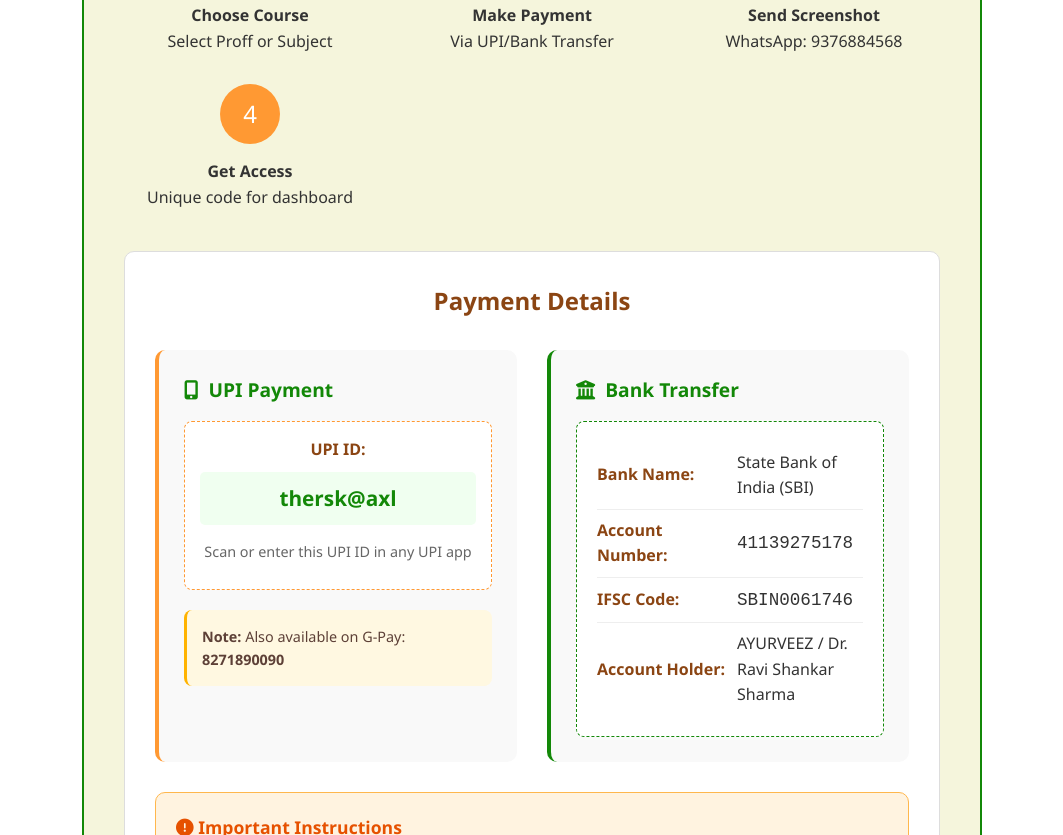
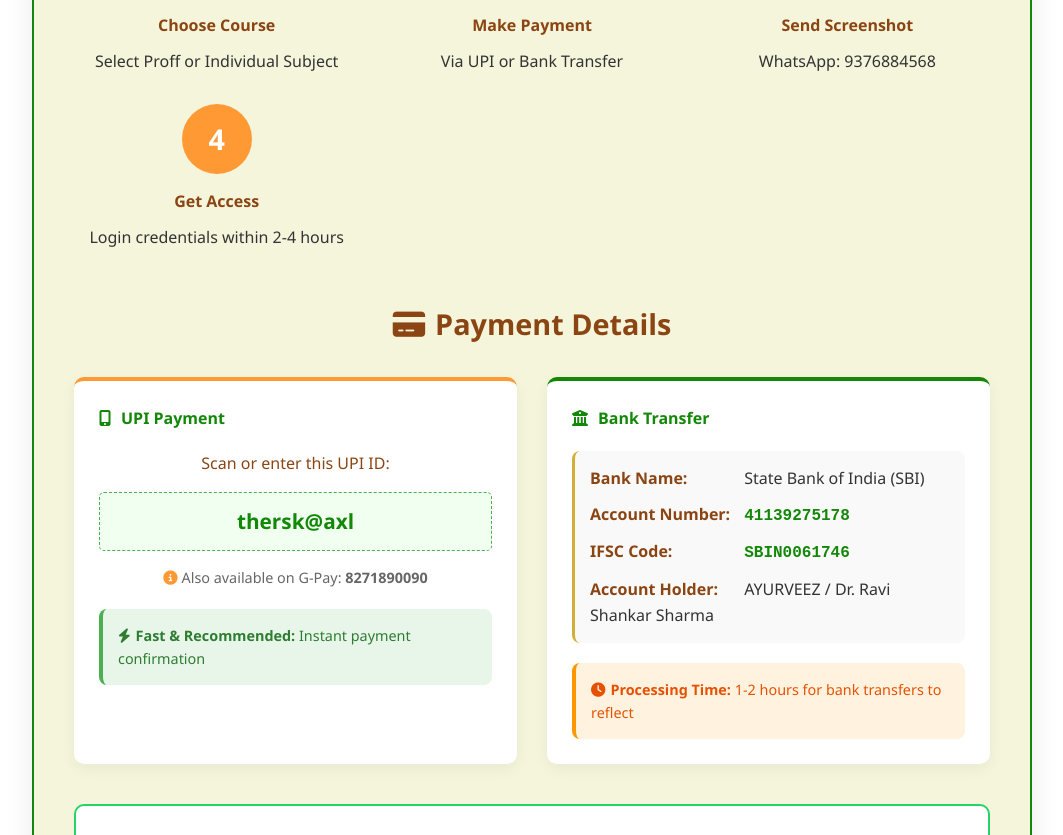
Before and after one commit to rk867000/ayurveez_bams, a plain HTML site: page index.html in a window 1280 px wide. Shown: the part 3579-4414 px from the top of the page, without its empty margins (108-1171 px from the left). Drawn offline with Linux system fonts and the light colour scheme.

Commit message:
Update index.html

```diff
--- a/index.html
+++ b/index.html
@@ -353,6 +353,52 @@
             color: white;
         }
 
+        /* Payment Details Styles */
+        .payment-methods {
+            display: grid;
+            grid-template-columns: repeat(auto-fit, minmax(300px, 1fr));
+            gap: 30px;
+            margin: 30px 0;
+        }
+
+        .payment-method-card {
+            background: white;
+            padding: 25px;
+            border-radius: 10px;
+            box-shadow: 0 5px 15px rgba(0,0,0,0.05);
+            border-top: 4px solid var(--ayur-saffron);
+        }
+
+        .payment-method-card.bank {
+            border-top-color: var(--ayur-green);
+        }
+
+        .payment-detail {
+            background: #f9f9f9;
+            padding: 15px;
+            border-radius: 8px;
+            margin-top: 15px;
+            border-left: 3px solid var(--ayur-gold);
+        }
+
+        .payment-detail strong {
+            color: var(--ayur-brown);
+            display: inline-block;
+            min-width: 150px;
+        }
+
+        .upi-id {
+            font-size: 1.3rem;
+            font-weight: bold;
+            color: var(--ayur-green);
+            background: #f0fff0;
+            padding: 12px;
+            border-radius: 5px;
+            text-align: center;
+            margin: 15px 0;
+            border: 1px dashed #4CAF50;
+        }
+
         /* UPDATED FOOTER LAYOUT */
         .footer {
             background: var(--ayur-brown);
@@ -808,6 +854,11 @@
                 grid-template-columns: 1fr;
                 gap: 20px;
                 margin-top: 20px;
+            }
+
+            /* Payment methods mobile */
+            .payment-methods {
+                grid-template-columns: 1fr;
             }
 
             /* UPDATED MOBILE FOOTER - Quick Links and Contact Us side by side */
@@ -1157,123 +1208,146 @@
         </div>
     </section>
 
-      <!-- Payment Process -->
+    <!-- UPDATED: How to Enroll Section with Payment Details -->
     <section style="padding: 60px 5%; background: white;">
         <div class="section-title">How to Enroll</div>
-        <div style="max-width: 900px; margin: 0 auto; background: var(--ayur-cream); padding: 40px; border-radius: 15px; border: 2px solid var(--ayur-green);">
-            <div style="display: grid; grid-template-columns: repeat(auto-fit, minmax(200px, 1fr)); gap: 30px; text-align: center;">
+        <div style="max-width: 1000px; margin: 0 auto; background: var(--ayur-cream); padding: 40px; border-radius: 15px; border: 2px solid var(--ayur-green); box-shadow: 0 10px 30px rgba(0,0,0,0.08);">
+
+            <!-- Enrollment Steps -->
+            <div style="display: grid; grid-template-columns: repeat(auto-fit, minmax(220px, 1fr)); gap: 30px; text-align: center; margin-bottom: 50px;">
                 <div>
-                    <div style="width: 60px; height: 60px; background: var(--ayur-saffron); color: white; border-radius: 50%; display: flex; align-items: center; justify-content: center; font-size: 1.5rem; margin: 0 auto 15px;">1</div>
-                    <h4>Choose Course</h4>
-                    <p>Select Proff or Subject</p>
+                    <div style="width: 70px; height: 70px; background: var(--ayur-saffron); color: white; border-radius: 50%; display: flex; align-items: center; justify-content: center; font-size: 1.8rem; margin: 0 auto 15px; font-weight: bold;">1</div>
+                    <h4 style="color: var(--ayur-brown); margin-bottom: 10px;">Choose Course</h4>
+                    <p>Select Proff or Individual Subject</p>
                 </div>
                 <div>
-                    <div style="width: 60px; height: 60px; background: var(--ayur-saffron); color: white; border-radius: 50%; display: flex; align-items: center; justify-content: center; font-size: 1.5rem; margin: 0 auto 15px;">2</div>
-                    <h4>Make Payment</h4>
-                    <p>Via UPI/Bank Transfer</p>
+                    <div style="width: 70px; height: 70px; background: var(--ayur-saffron); color: white; border-radius: 50%; display: flex; align-items: center; justify-content: center; font-size: 1.8rem; margin: 0 auto 15px; font-weight: bold;">2</div>
+                    <h4 style="color: var(--ayur-brown); margin-bottom: 10px;">Make Payment</h4>
+                    <p>Via UPI or Bank Transfer</p>
                 </div>
                 <div>
-                    <div style="width: 60px; height: 60px; background: var(--ayur-saffron); color: white; border-radius: 50%; display: flex; align-items: center; justify-content: center; font-size: 1.5rem; margin: 0 auto 15px;">3</div>
-                    <h4>Send Screenshot</h4>
+                    <div style="width: 70px; height: 70px; background: var(--ayur-saffron); color: white; border-radius: 50%; display: flex; align-items: center; justify-content: center; font-size: 1.8rem; margin: 0 auto 15px; font-weight: bold;">3</div>
+                    <h4 style="color: var(--ayur-brown); margin-bottom: 10px;">Send Screenshot</h4>
                     <p>WhatsApp: 9376884568</p>
                 </div>
                 <div>
-                    <div style="width: 60px; height: 60px; background: var(--ayur-saffron); color: white; border-radius: 50%; display: flex; align-items: center; justify-content: center; font-size: 1.5rem; margin: 0 auto 15px;">4</div>
-                    <h4>Get Access</h4>
-                    <p>Unique code for dashboard</p>
-                </div>
-            </div>
-
-            <!-- Payment Details Section -->
-            <div style="margin-top: 40px; padding: 30px; background: white; border-radius: 10px; border: 1px solid #ddd;">
-                <h4 style="text-align: center; color: var(--ayur-brown); margin-bottom: 30px; font-size: 1.5rem;">Payment Details</h4>
-
-                <div style="display: grid; grid-template-columns: repeat(auto-fit, minmax(300px, 1fr)); gap: 30px;">
+                    <div style="width: 70px; height: 70px; background: var(--ayur-saffron); color: white; border-radius: 50%; display: flex; align-items: center; justify-content: center; font-size: 1.8rem; margin: 0 auto 15px; font-weight: bold;">4</div>
+                    <h4 style="color: var(--ayur-brown); margin-bottom: 10px;">Get Access</h4>
+                    <p>Login credentials within 2-4 hours</p>
+                </div>
+            </div>
+
+            <!-- Payment Details -->
+            <div style="margin-bottom: 40px;">
+                <h3 style="text-align: center; color: var(--ayur-brown); margin-bottom: 30px; font-size: 1.8rem;">
+                    <i class="fas fa-credit-card" style="margin-right: 10px;"></i>Payment Details
+                </h3>
+
+                <div class="payment-methods">
                     <!-- UPI Payment -->
-                    <div style="background: #f9f9f9; padding: 25px; border-radius: 10px; border-left: 4px solid var(--ayur-saffron);">
-                        <h5 style="color: var(--ayur-green); margin-bottom: 15px; font-size: 1.2rem;">
-                            <i class="fas fa-mobile-alt" style="margin-right: 10px;"></i>UPI Payment
-                        </h5>
-                        <div style="background: white; padding: 15px; border-radius: 8px; margin-top: 15px; text-align: center; border: 1px dashed var(--ayur-saffron);">
-                            <p style="margin-bottom: 10px; font-weight: 600; color: var(--ayur-brown);">UPI ID:</p>
-                            <div style="font-size: 1.3rem; font-weight: bold; color: var(--ayur-green); padding: 10px; background: #f0fff0; border-radius: 5px; margin-bottom: 15px;">
-                                thersk@axl
-                            </div>
-                            <p style="font-size: 0.9rem; color: #666; margin-bottom: 10px;">
-                                Scan or enter this UPI ID in any UPI app
+                    <div class="payment-method-card">
+                        <h4 style="color: var(--ayur-green); margin-bottom: 20px; display: flex; align-items: center; gap: 10px;">
+                            <i class="fas fa-mobile-alt"></i> UPI Payment
+                        </h4>
+                        <div style="text-align: center;">
+                            <p style="margin-bottom: 15px; color: var(--ayur-brown); font-weight: 500;">Scan or enter this UPI ID:</p>
+                            <div class="upi-id">thersk@axl</div>
+                            <p style="font-size: 0.9rem; color: #666; margin-top: 15px;">
+                                <i class="fas fa-info-circle" style="color: var(--ayur-saffron);"></i>
+                                Also available on G-Pay: <strong>8271890090</strong>
                             </p>
                         </div>
-                        <div style="margin-top: 20px; padding: 15px; background: #fff8e1; border-radius: 8px; border-left: 3px solid #ffb300;">
-                            <p style="font-size: 0.9rem; margin: 0; color: #5d4037;">
-                                <strong>Note:</strong> Also available on G-Pay: <strong>8271890090</strong>
+                        <div style="margin-top: 20px; padding: 15px; background: #e8f5e9; border-radius: 8px; border-left: 4px solid #4CAF50;">
+                            <p style="margin: 0; font-size: 0.9rem; color: #2e7d32;">
+                                <strong><i class="fas fa-bolt" style="margin-right: 5px;"></i>Fast & Recommended:</strong>
+                                Instant payment confirmation
                             </p>
                         </div>
                     </div>
 
                     <!-- Bank Transfer -->
-                    <div style="background: #f9f9f9; padding: 25px; border-radius: 10px; border-left: 4px solid var(--ayur-green);">
-                        <h5 style="color: var(--ayur-green); margin-bottom: 15px; font-size: 1.2rem;">
-                            <i class="fas fa-university" style="margin-right: 10px;"></i>Bank Transfer
-                        </h5>
-                        <div style="background: white; padding: 20px; border-radius: 8px; margin-top: 15px; border: 1px dashed var(--ayur-green);">
-                            <table style="width: 100%; border-collapse: collapse;">
-                                <tr>
-                                    <td style="padding: 8px 0; border-bottom: 1px solid #eee; font-weight: 600; color: var(--ayur-brown); width: 140px;">Bank Name:</td>
-                                    <td style="padding: 8px 0; border-bottom: 1px solid #eee;">State Bank of India (SBI)</td>
-                                </tr>
-                                <tr>
-                                    <td style="padding: 8px 0; border-bottom: 1px solid #eee; font-weight: 600; color: var(--ayur-brown);">Account Number:</td>
-                                    <td style="padding: 8px 0; border-bottom: 1px solid #eee; font-family: monospace; font-size: 1.1rem;">41139275178</td>
-                                </tr>
-                                <tr>
-                                    <td style="padding: 8px 0; border-bottom: 1px solid #eee; font-weight: 600; color: var(--ayur-brown);">IFSC Code:</td>
-                                    <td style="padding: 8px 0; border-bottom: 1px solid #eee; font-family: monospace; font-size: 1.1rem;">SBIN0061746</td>
-                                </tr>
-                                <tr>
-                                    <td style="padding: 8px 0; font-weight: 600; color: var(--ayur-brown);">Account Holder:</td>
-                                    <td style="padding: 8px 0;">AYURVEEZ / Dr. Ravi Shankar Sharma</td>
-                                </tr>
-                            </table>
+                    <div class="payment-method-card bank">
+                        <h4 style="color: var(--ayur-green); margin-bottom: 20px; display: flex; align-items: center; gap: 10px;">
+                            <i class="fas fa-university"></i> Bank Transfer
+                        </h4>
+                        <div class="payment-detail">
+                            <div style="margin-bottom: 10px;">
+                                <strong>Bank Name:</strong> State Bank of India (SBI)
+                            </div>
+                            <div style="margin-bottom: 10px;">
+                                <strong>Account Number:</strong>
+                                <span style="font-family: 'Courier New', monospace; font-weight: bold; color: var(--ayur-green);">41139275178</span>
+                            </div>
+                            <div style="margin-bottom: 10px;">
+                                <strong>IFSC Code:</strong>
+                                <span style="font-family: 'Courier New', monospace; font-weight: bold; color: var(--ayur-green);">SBIN0061746</span>
+                            </div>
+                            <div>
+                                <strong>Account Holder:</strong> AYURVEEZ / Dr. Ravi Shankar Sharma
+                            </div>
+                        </div>
+                        <div style="margin-top: 20px; padding: 15px; background: #fff3e0; border-radius: 8px; border-left: 4px solid #ff9800;">
+                            <p style="margin: 0; font-size: 0.9rem; color: #e65100;">
+                                <strong><i class="fas fa-clock" style="margin-right: 5px;"></i>Processing Time:</strong>
+                                1-2 hours for bank transfers to reflect
+                            </p>
                         </div>
                     </div>
                 </div>
-
-                <!-- Important Instructions -->
-                <div style="margin-top: 30px; padding: 20px; background: #fff3e0; border-radius: 10px; border: 1px solid #ffb74d;">
-                    <h5 style="color: #e65100; margin-bottom: 15px; font-size: 1.1rem;">
-                        <i class="fas fa-exclamation-circle"></i> Important Instructions
-                    </h5>
-                    <ul style="margin: 0; padding-left: 20px; color: #5d4037;">
-                        <li>After payment, send screenshot to WhatsApp: <strong>9376884568</strong></li>
-                        <li>Include your full name and course details</li>
-                        <li>Access will be provided within 2-4 hours after verification</li>
-                        <li>Keep transaction ID/UTR number for reference</li>
-                    </ul>
-                </div>
-            </div>
-
-            <!-- WhatsApp Message Format -->
-            <div style="margin-top: 40px; text-align: center;">
-                <h4 style="color: var(--ayur-brown); margin-bottom: 20px;">WhatsApp Payment Message Format:</h4>
-                <div style="background: white; padding: 20px; border-radius: 10px; margin: 15px auto; max-width: 500px; border: 2px solid #4CAF50; box-shadow: 0 3px 10px rgba(0,0,0,0.1);">
-                    <div style="font-family: 'Courier New', monospace; text-align: left; background: #f5f5f5; padding: 15px; border-radius: 5px;">
-                        <span style="color: #4CAF50; font-weight: bold;">Name:</span> [Your Full Name]<br>
-                        <span style="color: #4CAF50; font-weight: bold;">Course:</span> [Proff/Subject Name]<br>
-                        <span style="color: #4CAF50; font-weight: bold;">Amount:</span> ₹[Amount Paid]<br>
-                        <span style="color: #4CAF50; font-weight: bold;">Transaction ID:</span> [Last 4 digits/UTR]<br>
-                        <span style="color: #4CAF50; font-weight: bold;">Payment Method:</span> [UPI/Bank Transfer]<br>
-                        <span style="color: #4CAF50; font-weight: bold;">Email:</span> [For confirmation]
+            </div>
+
+            <!-- WhatsApp Instructions -->
+            <div style="background: white; padding: 30px; border-radius: 10px; border: 2px solid #25D366; margin-bottom: 30px;">
+                <h4 style="text-align: center; color: #075E54; margin-bottom: 20px; display: flex; align-items: center; justify-content: center; gap: 10px;">
+                    <i class="fab fa-whatsapp" style="color: #25D366;"></i> WhatsApp Payment Confirmation
+                </h4>
+
+                <div style="display: grid; grid-template-columns: 1fr 2fr; gap: 20px; align-items: start;">
+                    <div style="text-align: center;">
+                        <div style="width: 60px; height: 60px; background: #25D366; color: white; border-radius: 50%; display: flex; align-items: center; justify-content: center; font-size: 1.5rem; margin: 0 auto 15px;">
+                            <i class="fab fa-whatsapp"></i>
+                        </div>
+                        <p style="font-weight: bold; color: #075E54;">Send to:</p>
+                        <p style="font-size: 1.2rem; font-weight: bold; color: var(--ayur-brown);">9376884568</p>
                     </div>
-                    <div style="margin-top: 15px; padding: 10px; background: #e8f5e9; border-radius: 5px;">
-                        <p style="margin: 0; color: #2e7d32; font-size: 0.9rem;">
-                            <i class="fas fa-whatsapp" style="color: #25D366;"></i>
-                            Send to: <strong>9376884568</strong>
-                        </p>
+
+                    <div>
+                        <h5 style="color: var(--ayur-brown); margin-bottom: 15px;">Required Information:</h5>
+                        <div style="background: #f9f9f9; padding: 20px; border-radius: 8px; font-family: 'Courier New', monospace; font-size: 0.95rem; line-height: 1.8;">
+                            Name: [Your Full Name]<br>
+                            Course: [Proff/Subject Name]<br>
+                            Amount: ₹[Amount Paid]<br>
+                            Transaction ID: [Last 4 digits/UTR]<br>
+                            Payment Method: [UPI/Bank Transfer]<br>
+                            Email: [Your Email Address]
+                        </div>
                     </div>
                 </div>
+
+                <div style="margin-top: 20px; padding: 15px; background: #dcf8c6; border-radius: 8px; text-align: center;">
+                    <p style="margin: 0; color: #075E54; font-size: 0.9rem;">
+                        <i class="fas fa-shield-alt" style="margin-right: 5px;"></i>
+                        <strong>Security Note:</strong> Always send payment confirmation to our official WhatsApp number only
+                    </p>
+                </div>
+            </div>
+
+            <!-- Important Notes -->
+            <div style="background: #fff3e0; padding: 25px; border-radius: 10px; border-left: 5px solid var(--ayur-saffron);">
+                <h5 style="color: #e65100; margin-bottom: 15px; display: flex; align-items: center; gap: 10px;">
+                    <i class="fas fa-exclamation-triangle"></i> Important Notes
+                </h5>
+                <ul style="margin: 0; padding-left: 20px; color: #5d4037;">
+                    <li>Access will be provided within <strong>2-4 hours</strong> after payment verification</li>
+                    <li>Keep your transaction ID/UTR number for reference</li>
+                    <li>For any payment issues, contact: <strong>9376884568</strong></li>
+                    <li>Check spam folder if you don't receive access email within 4 hours</li>
+                    <li>All payments are non-refundable once access is provided</li>
+                </ul>
             </div>
         </div>
     </section>
+
     <!-- UPDATED FOOTER -->
     <footer class="footer">
         <div class="footer-content">
```
